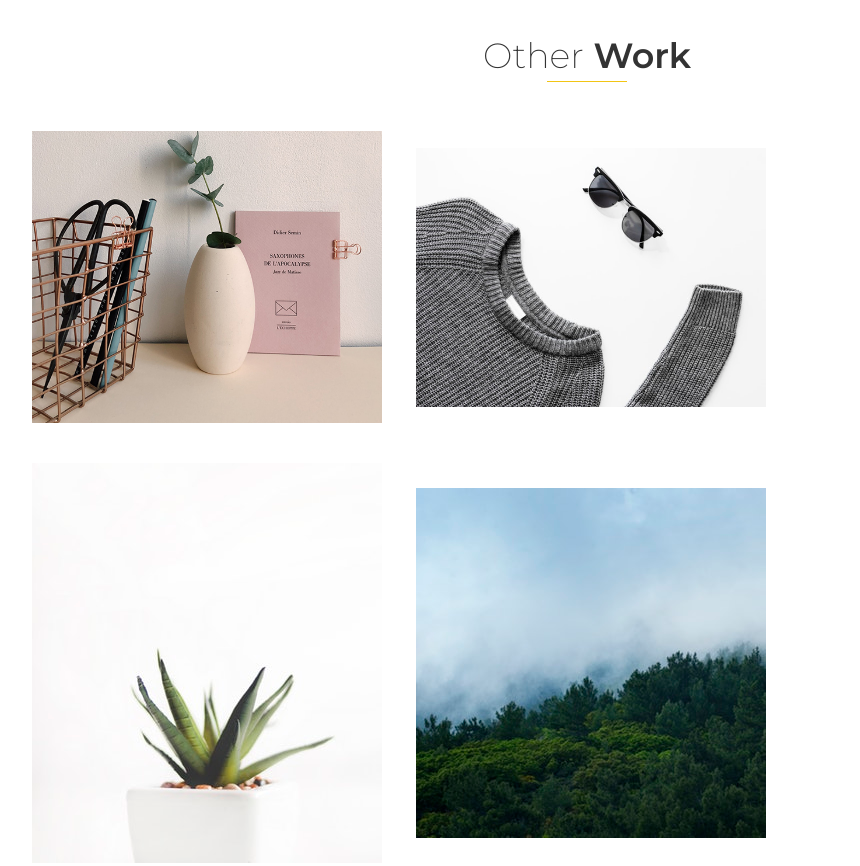
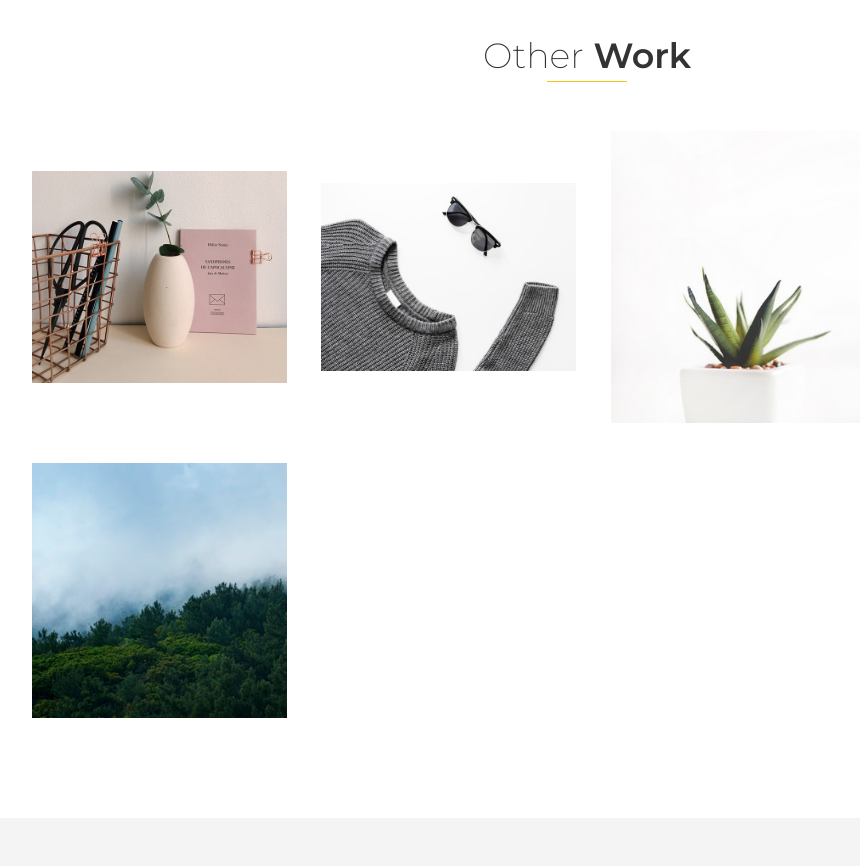
Before and after one commit to subzero783/portfolio, a plain HTML site: page index.html in a window 1280 px wide. Shown: the part 4040-4906 px from the top of the page, without its empty margins (53-913 px from the left). Drawn offline with Linux system fonts and the light colour scheme; some packages are replaced by stand-ins of ours.

Commit message:
Update index.html

```diff
--- a/index.html
+++ b/index.html
@@ -528,7 +528,7 @@
                     <!-- grid -->
                     <div class="width-100">
                         <!-- gallery item -->
-                        <div class="col-md-4 WordPress Website mt-40px" style="display:inline-block;">
+                        <div class="col-md-3 mt-40px" style="display:inline-block;">
                             <div class="work-image p-relative">
                                 <a href="http://insurusofaz.com/agents/">
                                     <img src="portfolio_files/images/work-7.jpg" alt="image">
@@ -542,7 +542,7 @@
                                 </a>
                             </div>
                         </div>
-                        <!-- <div class="col-md-4 items Graphic-Design Website mt-40px">
+                        <!-- <div class="col-md-4 items Website mt-40px">
                             <div class="work-image p-relative">
                                 <img src="portfolio_files/images/work-12.jpg" alt="image">
                                 <div class="overlay-bg p-absolute transition-5 flex-bottom">
@@ -557,7 +557,7 @@
                                 </div>
                             </div>
                         </div> -->
-                        <div class="col-md-4 LandingPage mt-40px" style="display:inline-block;">
+                        <div class="col-md-3 mt-40px" style="display:inline-block;">
                             <div class="work-image p-relative">
                                 <img src="portfolio_files/images/pexels-photo-1391420.jpeg" alt="image">
                                 <div class="overlay-bg p-absolute transition-5 flex-bottom">
@@ -571,7 +571,7 @@
                                 </div>
                             </div>
                         </div>
-                        <div class="col-md-4 Website mt-40px" style="display:inline-block;">
+                        <div class="col-md-3 mt-40px" style="display:inline-block;">
                             <div class="work-image p-relative">
                                 <img src="portfolio_files/images/pexels-photo-912410.jpeg" alt="image">
                                 <div class="overlay-bg p-absolute transition-5 flex-bottom">
@@ -585,7 +585,7 @@
                                 </div>
                             </div>
                         </div>
-                        <div class="col-md-4 Website mt-40px" style="display:inline-block;">
+                        <div class="col-md-3 mt-40px" style="display:inline-block;">
                             <div class="work-image p-relative">
                                 <img src="portfolio_files/images/pexels-photo-1007957.jpeg" alt="image">
                                 <div class="overlay-bg p-absolute transition-5 flex-bottom">
```
